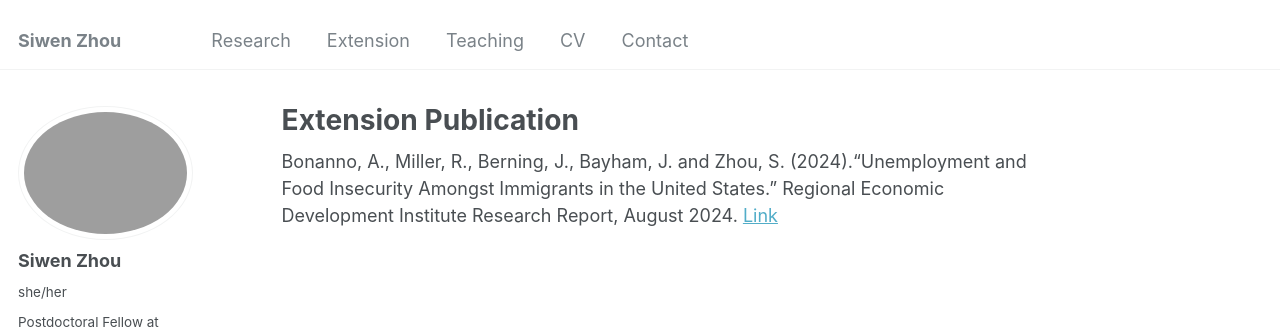
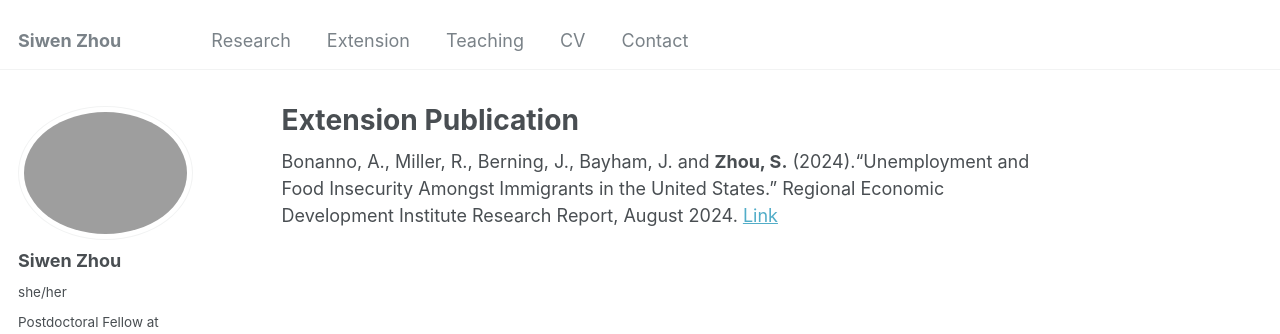
Before and after one commit to Siwen0625/Siwen0625.github.io, a Jekyll site: the page built from _pages/extension.md, in a window 1280 px wide. Shown: the top 334 px of the page. Built offline with Jekyll 4.4.1, drawn with Linux system fonts in a browser that asks for light colours; some web fonts are replaced.

```diff
--- a/_pages/extension.md
+++ b/_pages/extension.md
@@ -4,5 +4,5 @@ title: "Extension Publication"
 permalink: /extension/
 author_profile: true
 ---
-Bonanno, A., Miller, R., Berning, J., Bayham, J. and Zhou, S. (2024).“Unemployment and Food Insecurity Amongst
+Bonanno, A., Miller, R., Berning, J., Bayham, J. and **Zhou, S.** (2024).“Unemployment and Food Insecurity Amongst
 Immigrants in the United States.” Regional Economic Development Institute Research Report, August 2024. [Link](https://csuredi.org/redi_reports/unemployment-and-food-insecurity-amongst-immigrants-in-the-united-states/)
```
